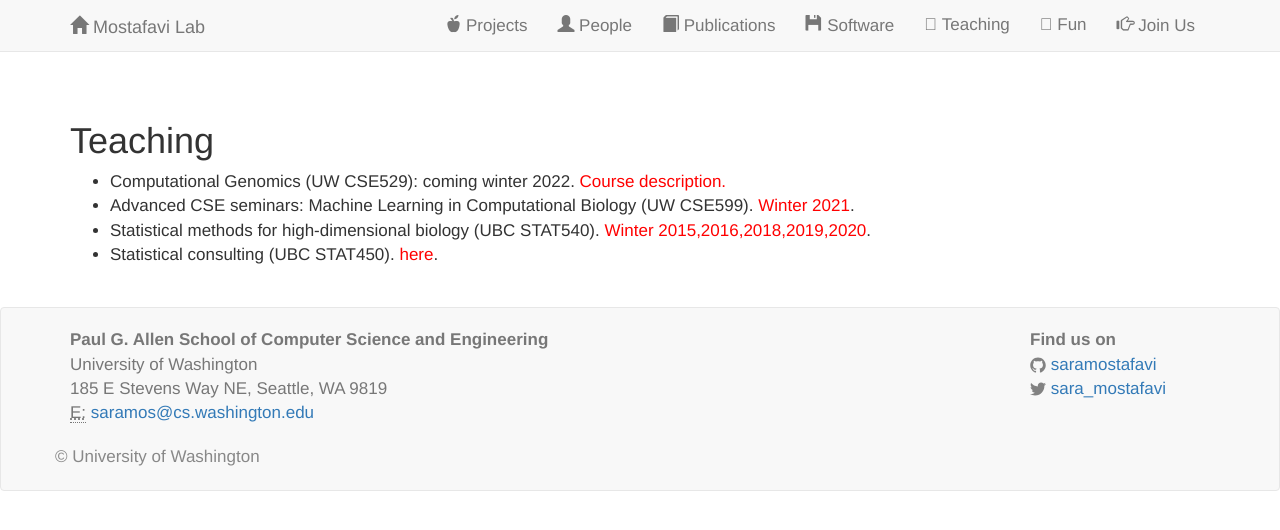
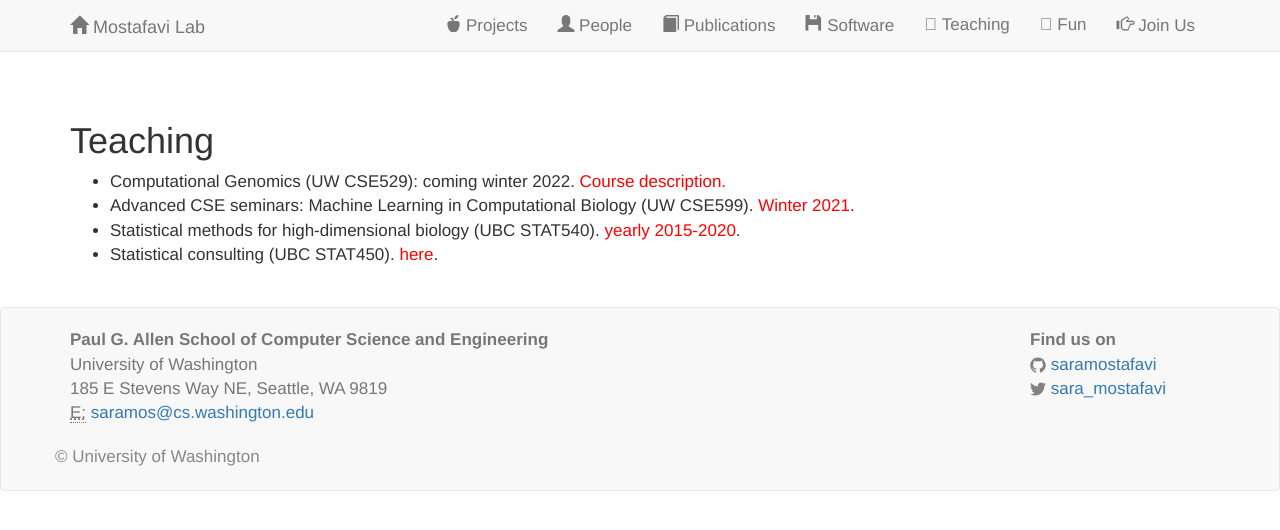
Before and after one commit to saramostafavi/saramostafavi.github.io, a Jekyll site: the page built from teaching.html, in a window 1280 px wide. Shown: the top 530 px of the page. Built offline with Jekyll 4.4.1, drawn with Linux system fonts in a browser that asks for light colours; nearby versions of some CDN libraries; a style sheet for code colours, icons or effects is not loaded.

Commit message:
Update teaching.html

```diff
--- a/teaching.html
+++ b/teaching.html
@@ -11,7 +11,7 @@ layout: default
           <ul>
             <li> Computational Genomics (UW CSE529):  coming winter 2022. <a href="https://docs.google.com/document/d/15oJZ7E9cwEnuy3lHYgQuNQYaOTYEIwue43IKi_fRwjU/edit?usp=sharing" style="color:red"> Course description.</a></li>
             <li> Advanced CSE seminars: Machine Learning in Computational Biology (UW CSE599). <a href="https://sites.google.com/view/cse599cb/home" style="color:red">Winter 2021</a>.</li>
-            <li> Statistical methods for high-dimensional biology (UBC STAT540).<a href="https://stat540-ubc.github.io/" style="color:red"> Winter 2015,2016,2018,2019,2020</a>.</li>
+            <li> Statistical methods for high-dimensional biology (UBC STAT540).<a href="https://stat540-ubc.github.io/" style="color:red"> yearly 2015-2020</a>.</li>
             <li> Statistical consulting (UBC STAT450). <a href="https://courses.students.ubc.ca/cs/courseschedule?pname=subjarea&tname=subj-course&dept=STAT&course=450" style="color:red">here</a>.</li>
           </ul>
       </p>
```
